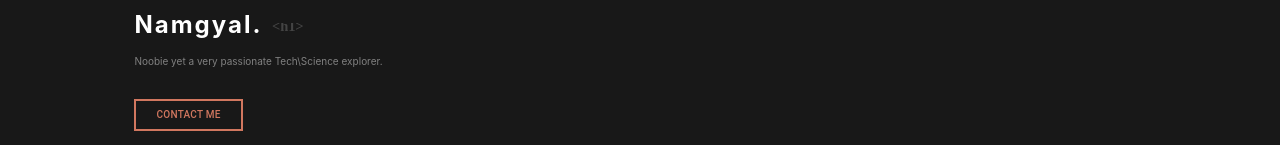
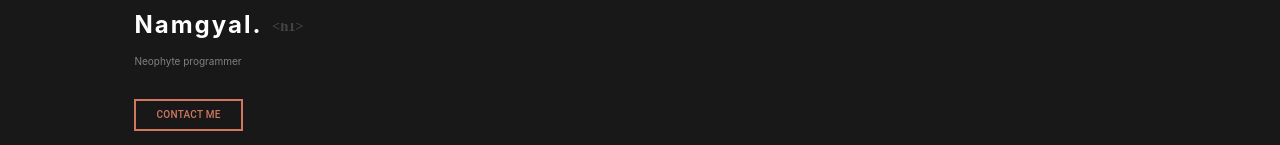
Before and after one commit to JigmeT123/JigmeTN, a Next.js app in the folder jigme/: page / in a window 1280 px wide. Shown: the part 398-543 px from the top of the page. Built offline with nearby package versions, Linux system fonts and the light colour scheme.

Commit message:
small changes

```diff
--- a/jigme/pages/index.js
+++ b/jigme/pages/index.js
@@ -52,7 +52,7 @@ export default function Home() {
                     </h1>
 
                     <div className={styles.secondaryHomeContent}>
-                        <p>Noobie yet a very passionate Tech\Science explorer.</p>
+                        <p>Neophyte programmer</p>
                         <Button className={styles.homeBtn}>Contact Me</Button>
                     </div>
                     <img className={styles.bodytwo} src='bodyClose.svg' alt="body"/>
```
